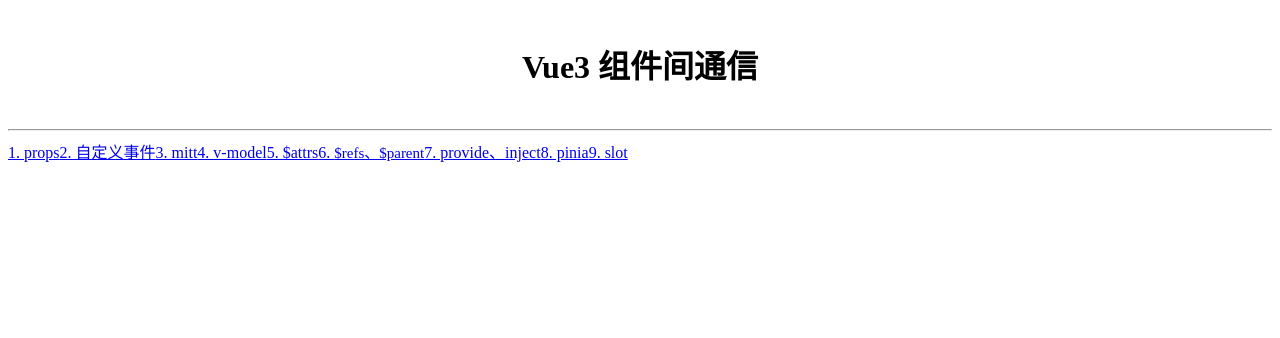
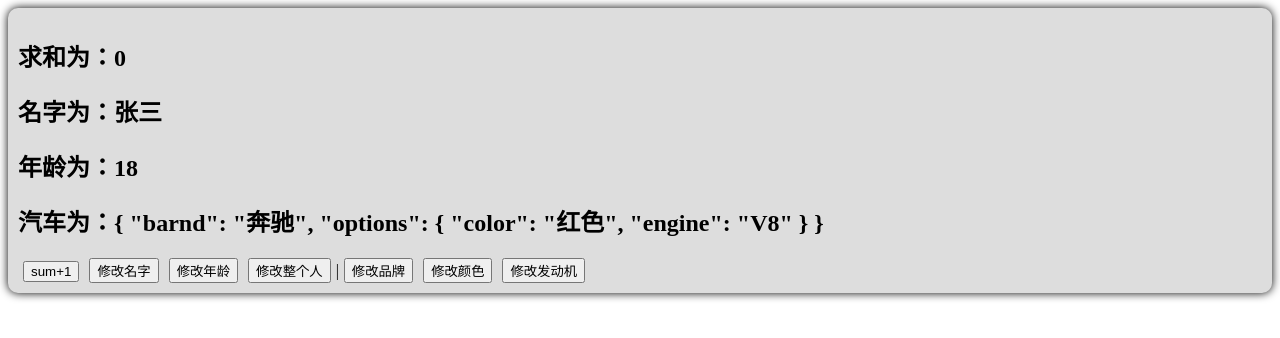
Before and after one commit to younggg1/vue3_TypeScript_demo, a Vue app: page / in a window 1280 px wide. Shown: the top 338 px of the page. Built offline with nearby package versions, Linux system fonts and the light colour scheme.

Commit message:
shallowRef与shallowReactive

```diff
--- a/src/App.vue
+++ b/src/App.vue
@@ -1,45 +1,70 @@
 <template>
-	<div class="container-fluid wraper">
-		<h1 class="title">
-			Vue3 组件间通信
-		</h1>
-		<hr>
-		<div class="row">
-			<div class="col-xs-3 col-md-3 col-lg-3 col-xl-3">
-				<!-- 导航区 -->
-				<router-link active-class="active" class="list-group-item" to="/props">1. props</router-link>
-				<router-link active-class="active" class="list-group-item" to="/event">2. 自定义事件</router-link>
-				<router-link active-class="active" class="list-group-item" to="/mitt">3. mitt</router-link>
-				<router-link active-class="active" class="list-group-item" to="/model">4. v-model</router-link>
-				<router-link active-class="active" class="list-group-item" to="/attrs">5. $attrs</router-link>
-				<router-link active-class="active" class="list-group-item" to="/ref-parent">6. <span class="small">$refs、$parent</span></router-link>
-				<router-link active-class="active" class="list-group-item" to="/provide-inject">7. provide、inject</router-link>
-				<router-link active-class="active" class="list-group-item" to="/pinia">8. pinia</router-link>
-				<router-link active-class="active" class="list-group-item" to="/slot">9. slot</router-link>
-			</div>
-			<div class="col-xs-9 col-md-9 col-lg-9 col-xl-9">
-				<div class="panel-body">
-					<!-- 占位一个展示区 -->
-					<router-view></router-view>
-				</div>
-			</div>
-		</div>
+	<div class="app">
+		<h2>求和为：{{ sum }}</h2>
+		<h2>名字为：{{ person.name }}</h2>
+		<h2>年龄为：{{ person.age }}</h2>
+		<h2>汽车为：{{ car }}</h2>
+		<button @click="changeSum">sum+1</button>
+		<button @click="changeName">修改名字</button>
+		<button @click="changeAge">修改年龄</button>
+		<button @click="changePerson">修改整个人</button>
+		<span>|</span>
+		<button @click="changeBrand">修改品牌</button>
+		<button @click="changeColor">修改颜色</button>
+		<button @click="changeEngine">修改发动机</button>
 	</div>
 </template>
 
-<script setup lang="ts" name="App">
+<script setup lang="ts">
+import { ref, reactive, shallowRef, shallowReactive } from 'vue'
+
+let sum = shallowRef(0)
+let person = shallowRef({
+	name: '张三',
+	age: 18
+})
+let car = shallowReactive({
+	barnd: '奔驰',
+	options: {
+		color: '红色',
+		engine: 'V8'
+	}
+})
+
+function changeSum() {
+	sum.value += 1
+}
+function changeName() {
+	person.value.name = '李四'
+}
+function changeAge() {
+	person.value.age += 1
+}
+function changePerson() {
+	person.value = { name: 'tony', age: 100 }
+}
+/* ****************** */
+function changeBrand() {
+	car.barnd = '宝马'
+}
+function changeColor() {
+	car.options.color = '紫色'
+}
+function changeEngine() {
+	car.options.engine = 'V12'
+}
+
 </script>
 
-<style>
-	.wraper .title {
-		padding: 20px;
-		text-align: center;
-		min-width: 610px;
-	}
-	.wraper .small{
-		font-size: 15px;
-	}
-	.wraper .list-group-item {
-		min-width: 230px;
-	}
+<style scoped>
+.app {
+	background-color: #ddd;
+	border-radius: 10px;
+	box-shadow: 0 0 10px;
+	padding: 10px;
+}
+
+button {
+	margin: 0 5px;
+}
 </style>
```
